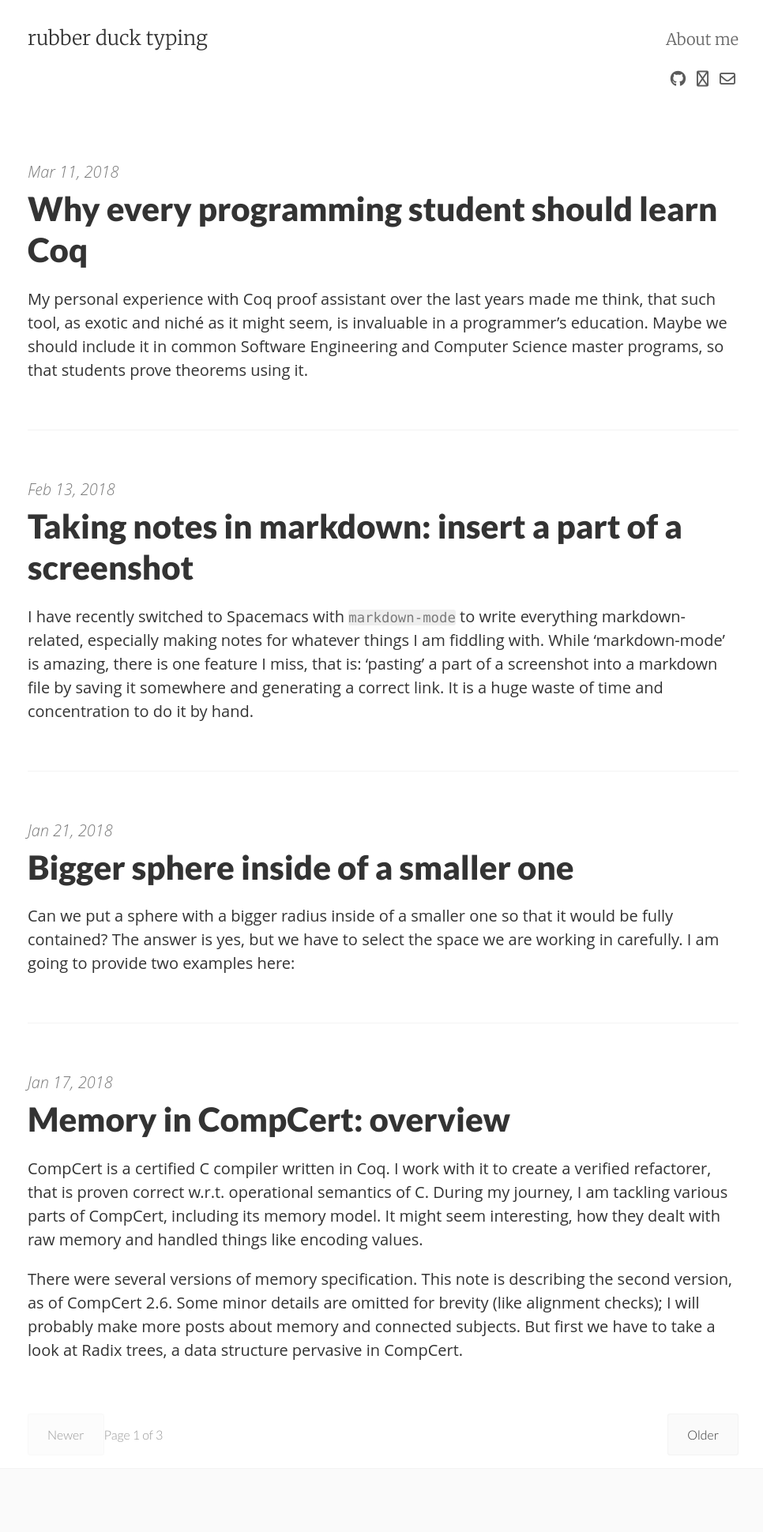
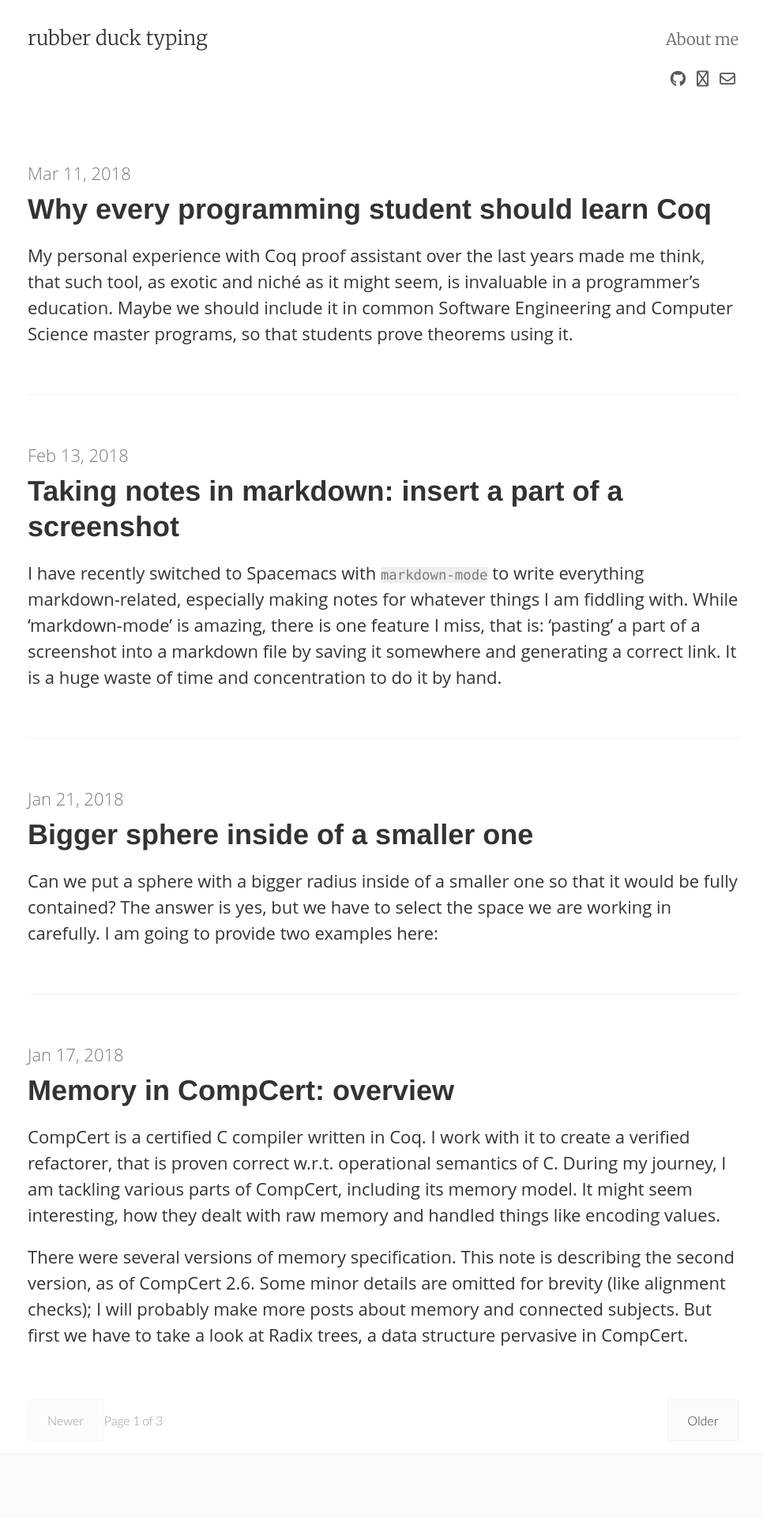
Before and after one commit to sayon/blog, a Jekyll site: the page built from index.html, in a window 1280 px wide. Shown: the whole page at 79% size, without its empty margins (155-1121 px from the left). Built offline with Jekyll 4.4.1, drawn with Linux system fonts in a browser that asks for light colours; nearby versions of some CDN libraries; the list of posts is cut into pages by our own code.

Commit message:
better fonts

```diff
--- a/_sass/_posts.scss
+++ b/_sass/_posts.scss
@@ -40,7 +40,7 @@
   margin: 0;
   padding: .25em 0;
   color: #7a7a7a;
-  font-style: italic;
+ // font-style: italic;
 }
 
 .related-post-title {
--- a/_sass/_typography.scss
+++ b/_sass/_typography.scss
@@ -10,6 +10,7 @@ abbr {
 p {
   color: #333;
   line-height: 1.5;
+  font-size: 1.1rem;
 }
 
 small,
--- a/_sass/_variables.scss
+++ b/_sass/_variables.scss
@@ -6,14 +6,16 @@ $title-font-family: 'Merriweather', 'PT Serif', Georgia, 'Times New Roman', seri
 //$font-family:     "Academica Book Pro", Times, Georgia, serif !default;
 $font-family:    'Open Sans', sans-serif !default;
 $line-height: 1.5 !default;
-$heading-font-family: 'Lato', 'Helvetica Neue', Helvetica, sans-serif !default;
+//$heading-font-family: 'Lato', 'Helvetica Neue', Helvetica, sans-serif !default;
+$heading-font-family: 'Droid Sans Regular', 'Helvetica Neue', Helvetica, sans-serif !default;
 //$heading-font-weight: 900 !default;
 $heading-font-weight: 900 !default;
 $heading-line-height: 1.25 !default;
-$monospace-font-family: Consolas, monospace !default;
+$monospace-font-family: Consolas, Inconsolata, monospace !default;
 $monospace-font-size: 13pt !default;
 //$monospace-font-family: 'Source Code Pro', Consolas, monospace !default;
-$h1: 2.1rem !default;
+//$h1: 2.1rem !default;
+$h1: 1.8rem !default;
 $h2: 1.5rem !default;
 $h3: 1.25rem !default;
 $h4: 1rem !default;
@@ -21,7 +23,7 @@ $h5: .875rem !default;
 $h6: .75rem !default;
 $h00: 4rem !default;
 $h0: 3rem !default;
-$main-font-size: 0.95rem !default;
+$main-font-size: 1.1rem !default;
 $h00-responsive: 8vw !default;
 $h0-responsive: 6vw !default;
 $h1-responsive: 4vw !default;
```
